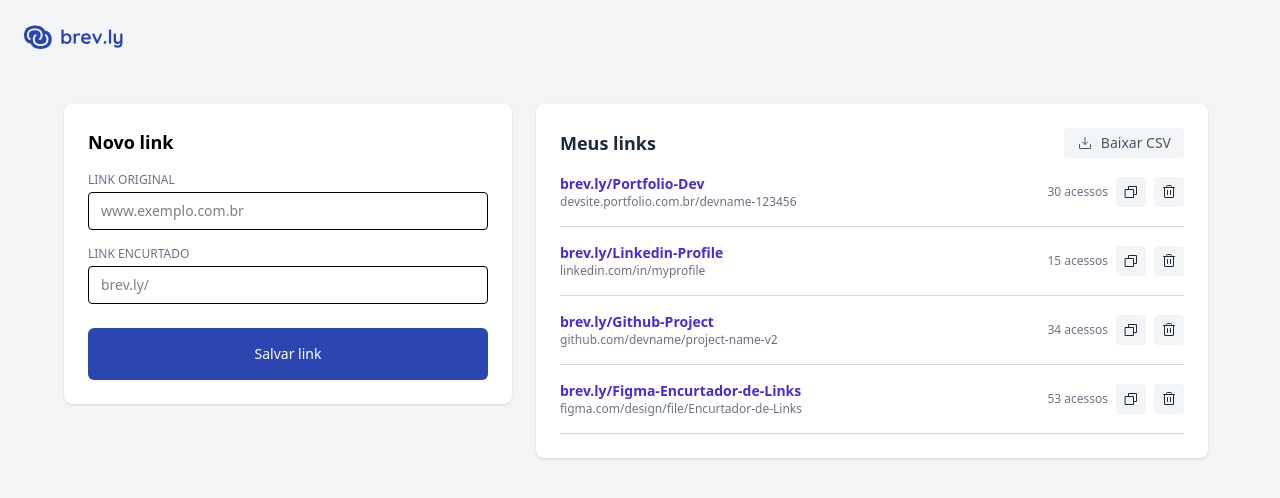
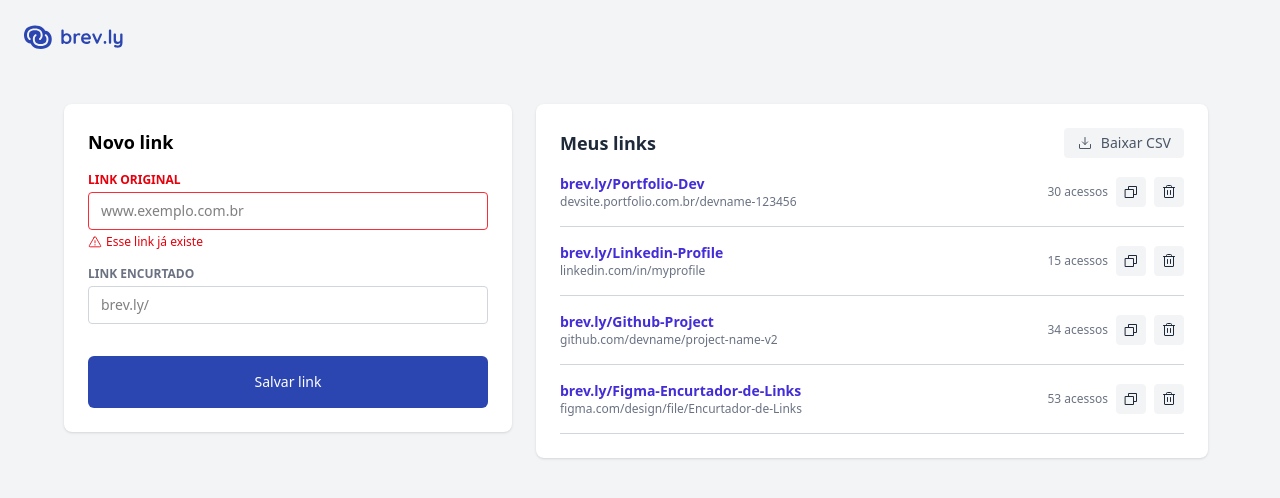
Before and after one commit to combizera/ftr-encurtador-front, a React (Vite) app: page / in a window 1280 px wide. Shown: the top 498 px of the page. Built offline with nearby package versions, Linux system fonts and the light colour scheme.

Commit message:
feat: create component InputField and refactor NewLinkFormat

```diff
--- /dev/null
+++ b/src/components/InputField.tsx
@@ -0,0 +1,52 @@
+import type { ReactNode, InputHTMLAttributes } from "react";
+import { Warning } from "phosphor-react";
+
+interface InputFieldProps extends InputHTMLAttributes<HTMLInputElement> {
+  label: string;
+  error?: string;
+  active?: boolean;
+  iconLeft?: ReactNode;
+}
+
+export function InputField({
+  label,
+  error,
+  active = false,
+  ...props
+}: InputFieldProps) {
+  const hasError = !!error;
+
+  const borderColor = hasError
+    ? "border-red-500"
+    : active
+      ? "border-blue-700"
+      : "border-gray-300";
+
+  const focusStyle = hasError
+    ? "focus:border-red-500"
+    : "focus:border-blue-700";
+
+  const labelColor = hasError ? "text-red-600" : active ? "text-blue-700" : "text-gray-500";
+
+  return (
+    <div className="mb-4">
+      <label className={`block text-xs font-semibold mb-1 uppercase ${labelColor}`}>
+        {label}
+      </label>
+
+      <div className={`relative`}>
+        <input
+          className={`w-full px-3 py-2 text-sm rounded border ${borderColor} ${focusStyle} outline-none transition-all`}
+          {...props}
+        />
+      </div>
+
+      {hasError && (
+        <div className="mt-1 flex items-center text-xs text-red-600 gap-1">
+          <Warning size={14} />
+          {error}
+        </div>
+      )}
+    </div>
+  );
+}
--- a/src/components/NewLinkForm.tsx
+++ b/src/components/NewLinkForm.tsx
@@ -1,4 +1,5 @@
-import { ButtonPrimary } from './ButtonPrimary';
+import { InputField } from "./InputField";
+import { ButtonPrimary } from "./ButtonPrimary";
 
 export function NewLinkForm() {
   return (
@@ -7,29 +8,20 @@ export function NewLinkForm() {
         Novo link
       </h2>
 
-      <div className="mb-4">
-        <label className="block text-xs font-medium text-gray-500 mb-1 uppercase">
-          Link Original
-        </label>
-        <input
-          type="text"
-          placeholder="www.exemplo.com.br"
-          className="w-full border rounded px-3 py-2 text-sm"
-        />
-      </div>
+      <InputField
+        label="Link Original"
+        placeholder="www.exemplo.com.br"
+        type="text"
+        error="Esse link já existe"
+      />
 
-      <div className="mb-6">
-        <label className="block text-xs font-medium text-gray-500 mb-1 uppercase">
-          Link Encurtado
-        </label>
-        <input
-          type="text"
-          placeholder="brev.ly/"
-          className="w-full border rounded px-3 py-2 text-sm"
-        />
-      </div>
+      <InputField
+        label="Link Encurtado"
+        placeholder="brev.ly/"
+        type="text"
+      />
 
-      <ButtonPrimary href="#">
+      <ButtonPrimary href="#" className="mt-4">
         Salvar link
       </ButtonPrimary>
     </div>
```
